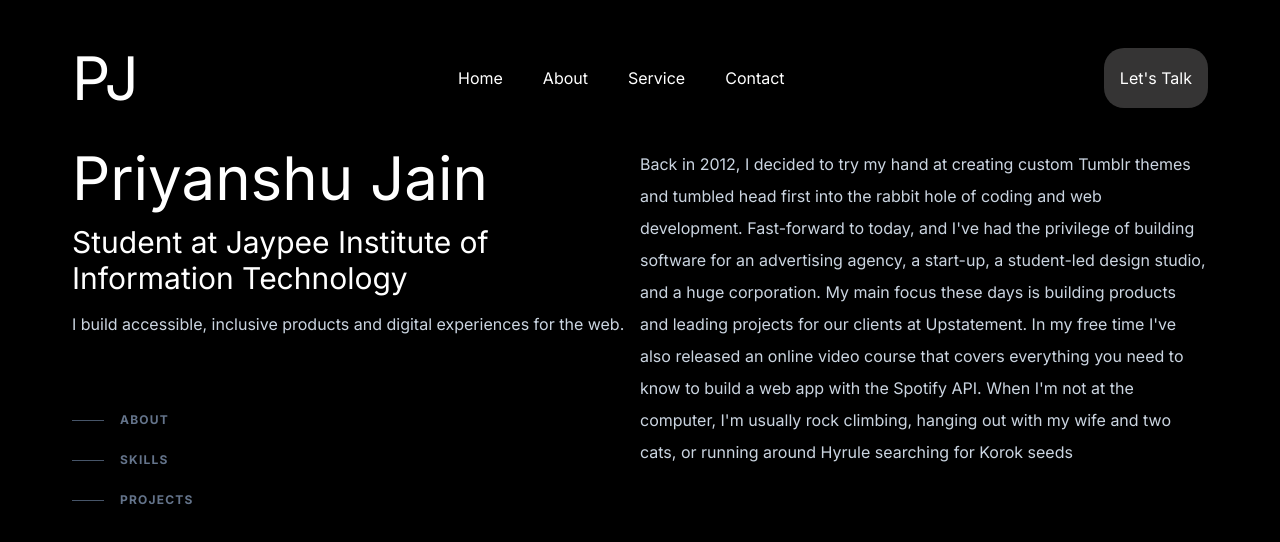
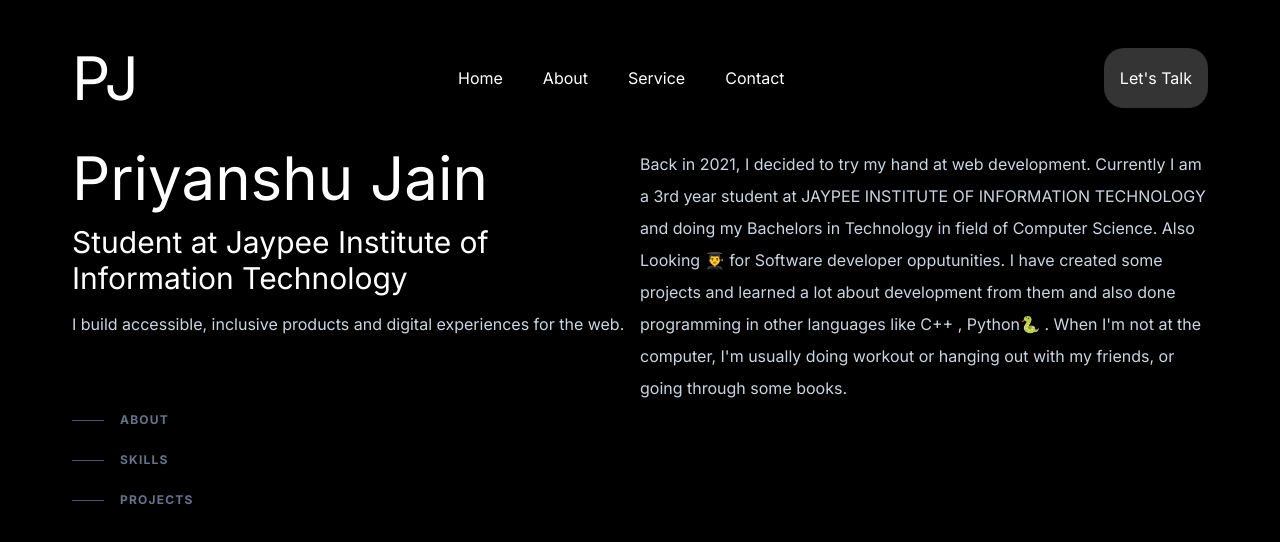
Before and after one commit to PriyanshuJain13/portfolio-new, a Next.js app: page /about in a window 1280 px wide. Shown: the top 542 px of the page. Built offline with nearby package versions, Linux system fonts and the light colour scheme.

Commit message:
Edited about section

```diff
--- a/app/about/page.tsx
+++ b/app/about/page.tsx
@@ -54,17 +54,10 @@ const page = () => {
         </div>
         <div className="right text-white lg:w-1/2">
           <div id="about" className="mt-8 leading-8 text-slate-300 lg:mt-0">
-            Back in 2012, I decided to try my hand at creating custom Tumblr
-            themes and tumbled head first into the rabbit hole of coding and web
-            development. Fast-forward to today, and I've had the privilege of
-            building software for an advertising agency, a start-up, a
-            student-led design studio, and a huge corporation. My main focus
-            these days is building products and leading projects for our clients
-            at Upstatement. In my free time I've also released an online video
-            course that covers everything you need to know to build a web app
-            with the Spotify API. When I'm not at the computer, I'm usually rock
-            climbing, hanging out with my wife and two cats, or running around
-            Hyrule searching for Korok seeds
+            Back in 2021, I decided to try my hand at web
+            development. Currently I am a 3rd year student at JAYPEE INSTITUTE OF INFORMATION TECHNOLOGY and doing my Bachelors in Technology in field of Computer Science. Also Looking 👨‍🎓 for Software developer opputunities. I have created some projects and learned a lot about
+            development from them and also done programming in other languages like C++ , Python🐍 . When I'm not at the computer, I'm usually doing workout
+            or hanging out with my friends, or going through some books.
           </div>
           <div id="skills">
 
```
